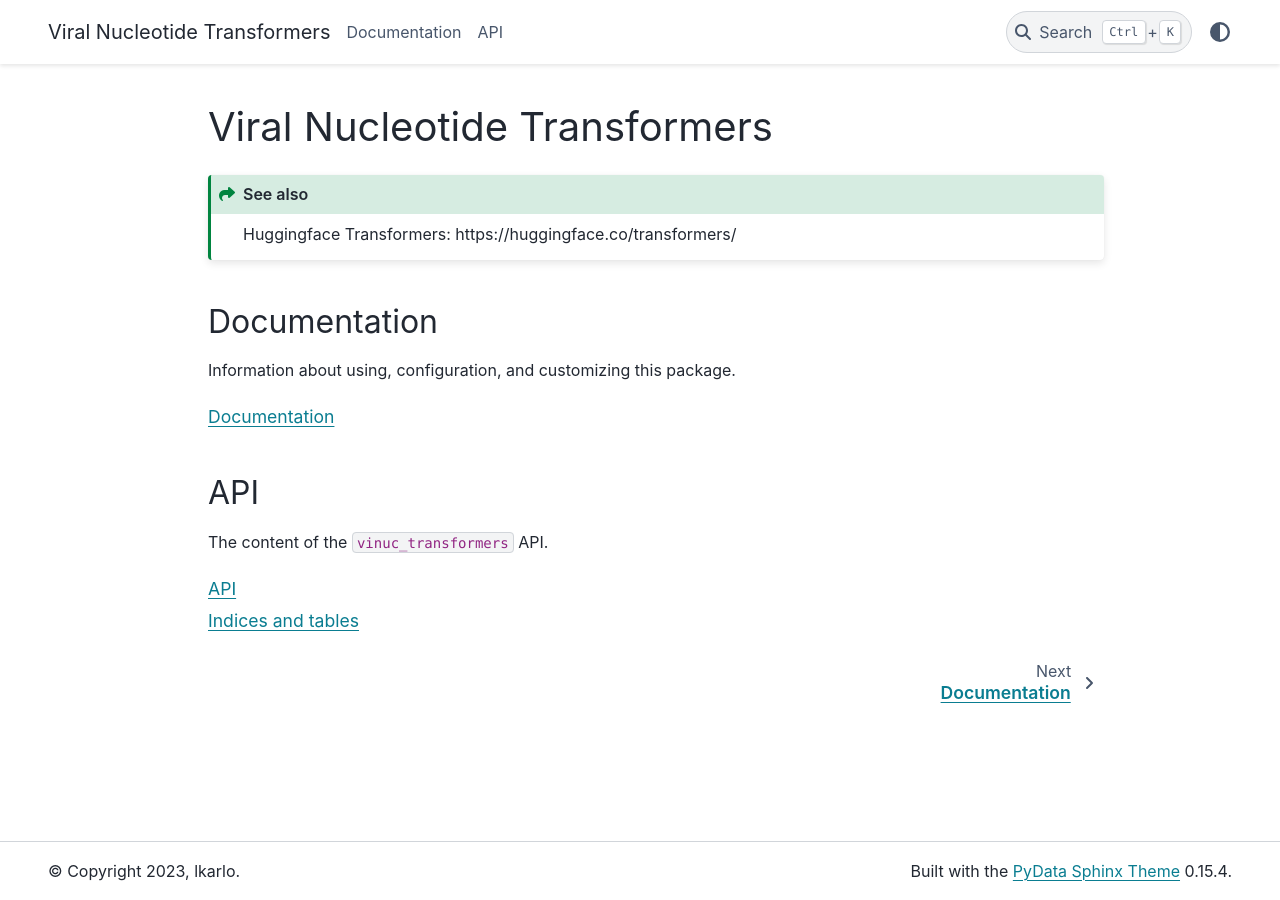
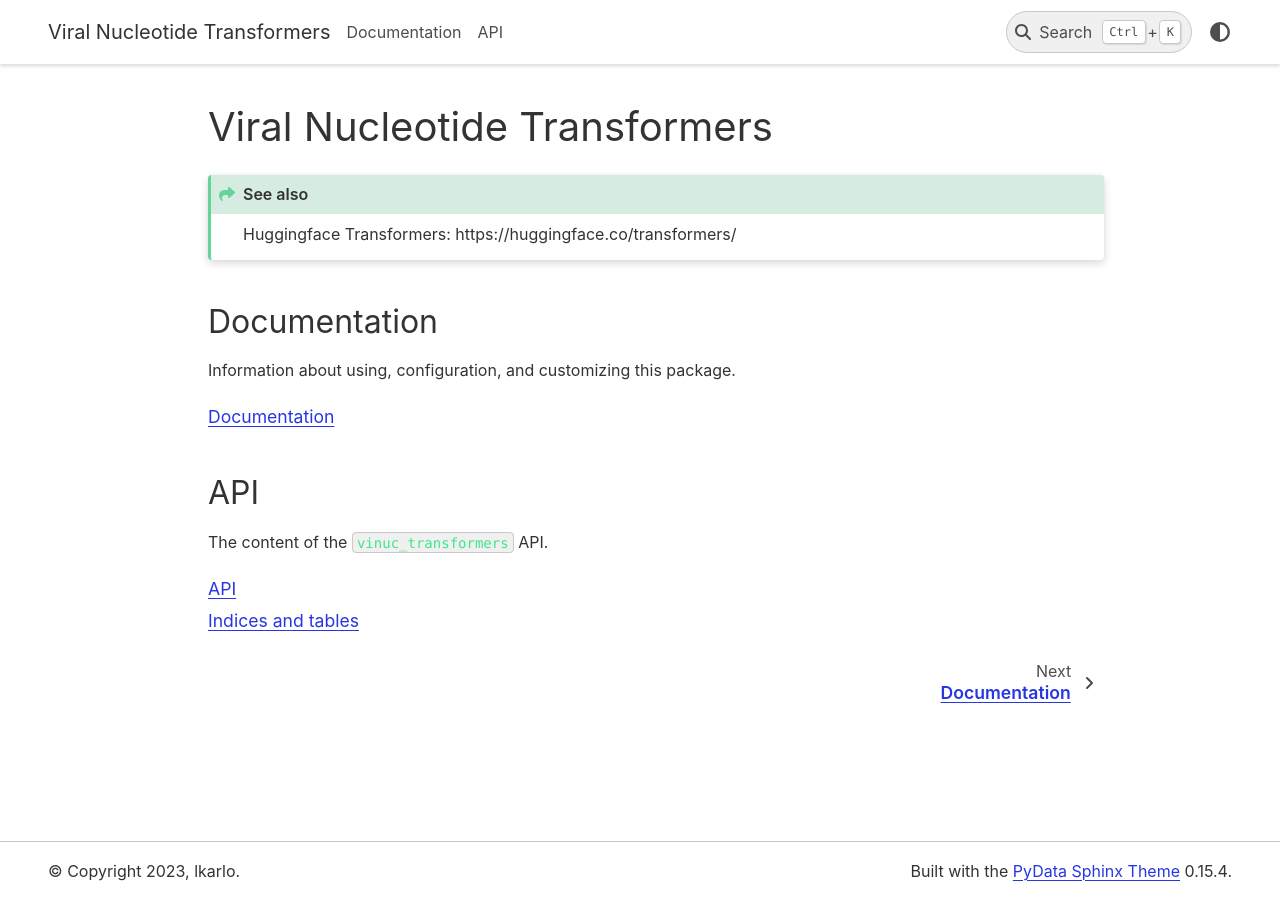
Before and after one commit to ghlee7411/viral-nucleotide-transformers, a Sphinx documentation site: the page built from docs/index.md, in a window 1280 px wide. Built offline with Sphinx 7.4.7 and the PyData theme 0.15.4, drawn with Linux system fonts in a browser that asks for light colours.

Commit message:
change pydata color theme

```diff
--- a/docs/_static/style.css
+++ b/docs/_static/style.css
@@ -16,7 +16,125 @@
     max-width: 95%;
 }
 
-:root {
-    --pst-color-primary: #007bff;
-    --pst-color-success: #28a745;
-}
+/*******************************************************************************
+* light theme
+*
+* all the variables used for light theme coloring
+*/
+html[data-theme="light"] {
+    /*****************************************************************************
+    * main colors
+    */
+    --pst-color-primary: rgb(39, 54, 227);
+    --pst-color-secondary: rgb(205, 80, 98);
+    --pst-color-success: rgb(102, 211, 155);
+    --pst-color-info: var(--pst-color-primary);
+    --pst-color-warning: var(--pst-color-secondary);
+    --pst-color-danger: rgb(220, 53, 69);
+    --pst-color-text-base: rgb(51, 51, 51);
+    --pst-color-text-muted: rgb(77, 77, 77);
+    --pst-color-border: rgb(201, 201, 201);
+    --pst-color-shadow: rgb(216, 216, 216);
+
+    /*****************************************************************************
+    * depth colors
+    *
+    * background: the more in depth color
+    * on-background: the object directly set on the background, use of shadows in light theme
+    * surface: object set on the background (without shadows)
+    * on_surface: object set on surface object (without shadows)
+    */
+    --pst-color-background: rgb(255, 255, 255);
+    --pst-color-on-background: rgb(255, 255, 255);
+    --pst-color-surface: rgb(240, 240, 240);
+    --pst-color-on-surface: rgb(255, 255, 238);
+
+    /*****************************************************************************
+    * extentions
+    */
+
+    --pst-color-panel-background: var(--pst-color-background);
+
+    /*****************************************************************************
+    * layout
+    */
+
+    /* // links */
+    --pst-color-link: var(--pst-color-primary);
+    --pst-color-link-hover: var(--pst-color-secondary);
+
+    /* // inline code */
+    --pst-color-inline-code: rgb(62, 232, 133);
+
+    /* // targeted content */
+    --pst-color-target: rgb(251, 229, 78);
+
+    /* // hide any content that should not be displayed in the light theme */
+    .only-dark {
+      display: none !important;
+    }
+  }
+
+  /*******************************************************************************
+  * dark theme
+  *
+  * all the variables used for dark theme coloring
+  */
+  html[data-theme="dark"] {
+    /*****************************************************************************
+    * main colors
+    */
+    --pst-color-primary: rgb(39, 54, 227);
+    --pst-color-secondary: rgb(205, 80, 98);
+    --pst-color-success: rgb(102, 211, 155);
+    --pst-color-info: var(--pst-color-primary);
+    --pst-color-warning: var(--pst-color-secondary);
+    --pst-color-danger: rgb(203, 70, 83);
+    --pst-color-text-base: rgb(201, 209, 217);
+    --pst-color-text-muted: rgb(192, 192, 192);
+    --pst-color-border: rgb(192, 192, 192);
+    --pst-color-shadow: var(--pst-color-background);
+
+    /*****************************************************************************
+    * depth colors
+    *
+    * background: the more in depth color
+    * on-background: the object directly set on the background, use of a light grey in dark theme
+    * surface: object set on the background (without shadows)
+    * on_surface: object set on surface object (without shadows)
+    */
+    --pst-color-background: rgb(18, 18, 18);
+    --pst-color-on-background: rgb(30, 30, 30);
+    --pst-color-surface: rgb(41, 41, 41);
+    --pst-color-on-surface: rgb(55, 55, 55);
+
+    /*****************************************************************************
+    * extentions
+    */
+
+    --pst-color-panel-background: var(--pst-color-background-up);
+
+    /*****************************************************************************
+    * layout
+    */
+
+    /* // links */
+    --pst-color-link: var(--pst-color-primary);
+    --pst-color-link-hover: var(--pst-color-secondary);
+
+    /* // inline code */
+    --pst-color-inline-code: rgb(158, 221, 160);
+
+    /* // targeted content */
+    --pst-color-target: rgb(71, 39, 0);
+
+    /* // hide any content that should not be displayed in the dark theme */
+    .only-light {
+      display: none !important;
+    }
+
+    /* // specific brightness applied on images */
+    img {
+      filter: brightness(0.8) contrast(1.2);
+    }
+  }
```
